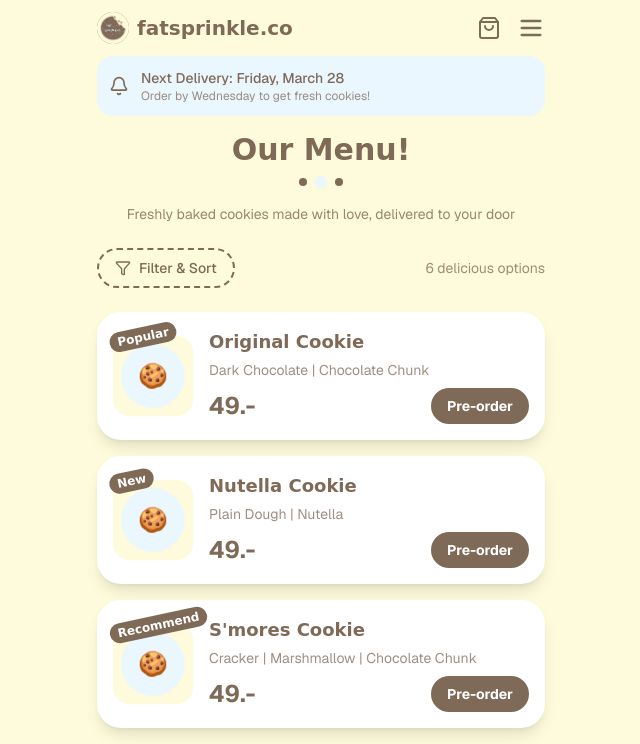
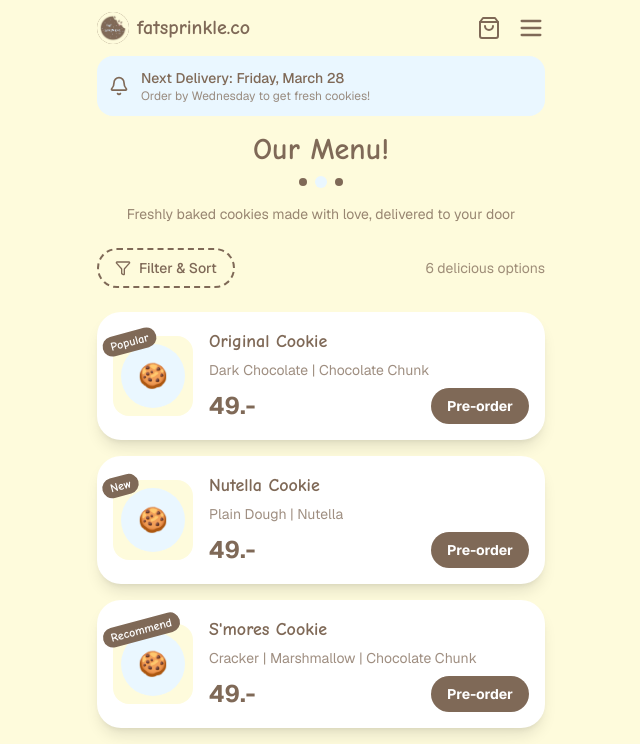
Before and after one commit to Khomiez/cookie-ipunch, a Next.js app: page / in a window 1280 px wide. Shown: the top 744 px of the page, without its empty margins (319-959 px from the left). Built offline with nearby package versions, Linux system fonts and the light colour scheme.

Commit message:
update tag

```diff
--- a/src/app/globals.css
+++ b/src/app/globals.css
@@ -12,7 +12,7 @@
   --color-foreground: var(--foreground);
   --font-sans: var(--font-geist-sans);
   --font-mono: var(--font-geist-mono);
-  --font-comic: "Comic Sans MS", "Delius", system-ui;
+  --font-comic: var(--font-comic_neue);
 }
 
 @media (prefers-color-scheme: dark) {
@@ -25,23 +25,30 @@
 body {
   background: var(--background);
   color: var(--foreground);
-  font-family: var(--font-geist-sans), Arial, Helvetica, sans-serif;
+  font-family: var(--font-geist-sans), -apple-system, BlinkMacSystemFont, "Segoe UI", Roboto, "Helvetica Neue", Arial, sans-serif;
   overflow-x: hidden;
+  /* Improve font rendering on all devices */
+  -webkit-font-smoothing: antialiased;
+  -moz-osx-font-smoothing: grayscale;
+  text-rendering: optimizeLegibility;
 }
 
-/* Comic font utility class */
+/* Comic font utility class with Kalam web font */
 .font-comic {
-  font-family: var(--font-comic);
+  font-family: var(--font-comic_neue), cursive, system-ui;
+  -webkit-font-smoothing: antialiased;
+  -moz-osx-font-smoothing: grayscale;
+  text-rendering: optimizeLegibility;
 }
 
 /* Consistent tag styling */
 .product-tag {
   position: absolute;
-  top: 15px;
-  left: 12px;
+  top: 20px;
+  left: 5px;
   z-index: 10;
   max-width: calc(100% - 24px);
-  font-family: var(--font-comic);
+  font-family: var(--font-comic_neue), cursive, system-ui;
   font-weight: 700;
   font-size: 0.75rem;
   line-height: 1;
@@ -49,10 +56,13 @@ body {
   background-color: #7f6957;
   padding: 4px 8px;
   border-radius: 9999px;
-  transform: rotate(-12deg);
+  transform: rotate(-15deg);
   transform-origin: center;
   white-space: nowrap;
   pointer-events: none;
+  /* Ensure consistent font rendering */
+  -webkit-font-smoothing: antialiased;
+  -moz-osx-font-smoothing: grayscale;
 }
 
 /* Custom animations for sprinkles */
@@ -94,10 +104,33 @@ button:not(.no-hover):hover {
   box-shadow: 0 4px 12px rgba(127, 105, 87, 0.2);
 }
 
-/* Ensure consistent font rendering across devices */
+/* Enhanced font rendering for comic text with Kalam */
 .font-comic,
 .comic-text {
-  font-family: var(--font-comic);
+  font-family: var(--font-comic_neue), cursive, system-ui;
   -webkit-font-smoothing: antialiased;
   -moz-osx-font-smoothing: grayscale;
+  text-rendering: optimizeLegibility;
+  /* Additional properties for consistency */
+  font-feature-settings: "kern" 1;
+  font-kerning: normal;
 }
+
+/* Utility classes for different font weights */
+.font-comic-light,
+.comic-text-light {
+  font-family: var(--font-comic_neue), cursive, system-ui;
+  font-weight: 300;
+}
+
+.font-comic-normal,
+.comic-text-normal {
+  font-family: var(--font-comic_neue), cursive, system-ui;
+  font-weight: 400;
+}
+
+.font-comic-bold,
+.comic-text-bold {
+  font-family: var(--font-comic_neue), cursive, system-ui;
+  font-weight: 700;
+}
--- a/src/app/layout.tsx
+++ b/src/app/layout.tsx
@@ -1,6 +1,6 @@
 // src/app/layout.tsx
 import type { Metadata } from "next";
-import { Geist, Geist_Mono } from "next/font/google";
+import { Geist, Geist_Mono, Kalam, Comic_Neue } from "next/font/google";
 import "./globals.css";
 import ReduxProvider from "@/components/providers/ReduxProvider";
 
@@ -12,6 +12,13 @@ const geistSans = Geist({
 const geistMono = Geist_Mono({
   variable: "--font-geist-mono",
   subsets: ["latin"],
+});
+
+const kalam = Comic_Neue({
+  weight: ['300', '400', '700'],
+  subsets: ['latin'],
+  variable: '--font-comic_neue',
+  display: 'swap',
 });
 
 export const metadata: Metadata = {
@@ -27,7 +34,7 @@ export default function RootLayout({
   return (
     <html lang="en">
       <body
-        className={`${geistSans.variable} ${geistMono.variable} antialiased`}
+        className={`${geistSans.variable} ${geistMono.variable} ${kalam.variable} antialiased`}
       >
         <ReduxProvider>
           {children}
```
